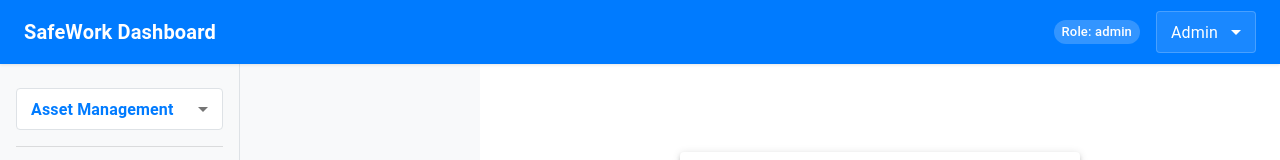
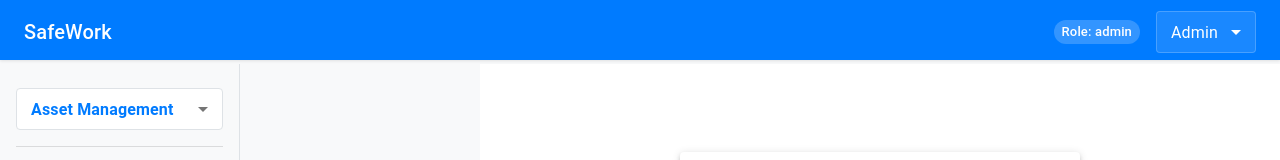
Before and after one commit to KAbaidoo/SafeWork-API, a React (Vite) app: page /login in a window 1280 px wide. Shown: the top 160 px of the page. Built offline with nearby package versions, Linux system fonts and the light colour scheme; no server answers.

Commit message:
change label

```diff
--- a/src/components/layout/Header.tsx
+++ b/src/components/layout/Header.tsx
@@ -13,22 +13,23 @@ const Header: React.FC = () => {
     <AppBar
       position="fixed"
       sx={{
+        height: 60,
         backgroundColor: (theme) => theme.palette.primary.main,
         boxShadow: '0px 1px 3px rgba(0, 0, 0, 0.1)',
         zIndex: (theme) => theme.zIndex.drawer + 1,
       }}
     >
-      <Toolbar sx={{ minHeight: 64 }}>
+      <Toolbar sx={{ minHeight: 60 }}>
         <Box sx={{ display: 'flex', alignItems: 'center', flex: 1 }}>
           <Typography
             variant="h6"
             component="div"
             sx={{
-              fontWeight: 600,
+              fontWeight: 500,
               color: 'white',
             }}
           >
-            SafeWork Dashboard
+            SafeWork
           </Typography>
         </Box>
 
```
